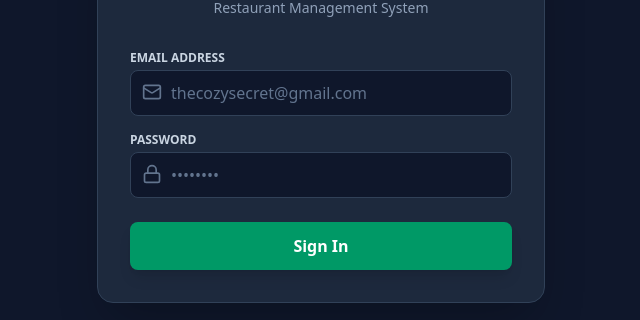
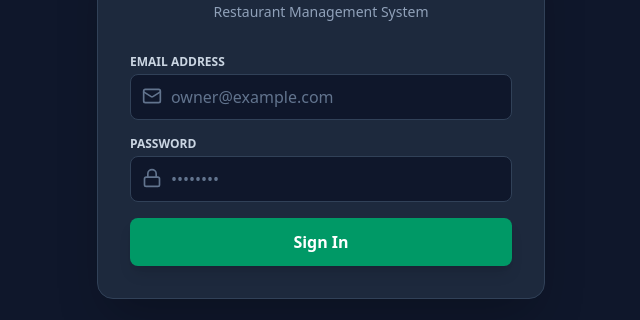
Before and after one commit to XavaChain/restaurant-management-system, a React (Vite) app: page /login in a window 1280 px wide. Shown: the part 284-604 px from the top of the page, without its empty margins (319-959 px from the left). Built offline with nearby package versions, Linux system fonts and the light colour scheme; no server answers.

Commit message:
Update Login.jsx

```diff
--- a/src/pages/Login.jsx
+++ b/src/pages/Login.jsx
@@ -1,7 +1,7 @@
 import React, { useState } from 'react';
 import { useAuth } from '../context/AuthContext';
 import { useNavigate } from 'react-router-dom';
-import { Lock, Mail, AlertCircle } from 'lucide-react';
+import { Lock, Mail, AlertCircle, RefreshCw } from 'lucide-react';
 
 export default function Login() {
   const [email, setEmail] = useState('');
@@ -20,7 +20,12 @@ export default function Login() {
       await loginWithEmail(email, password);
       navigate('/');
     } catch (err) {
-      setError(err.message || 'Login failed. Please check your credentials.');
+      console.error('Login error details:', err);
+      if (err.message === 'Failed to fetch' || err.toString().includes('Failed to fetch')) {
+        setError('Supabase সার্ভারে কানেক্ট করা যাচ্ছে না। অনুগ্রহ করে ফোনের VPN/AdBlocker বন্ধ করুন অথবা Supabase প্রজেক্টের Status চেক করুন।');
+      } else {
+        setError(err.message || 'Login failed. Please check your credentials.');
+      }
     } finally {
       setLoading(false);
     }
@@ -35,9 +40,9 @@ export default function Login() {
         </div>
 
         {error && (
-          <div className="mb-4 bg-red-950/80 border border-red-800 text-red-200 p-3 rounded-lg text-sm flex items-center space-x-2">
-            <AlertCircle className="w-5 h-5 text-red-400 shrink-0" />
-            <span>{error}</span>
+          <div className="mb-4 bg-red-950/80 border border-red-800 text-red-200 p-3 rounded-lg text-sm flex items-start space-x-2">
+            <AlertCircle className="w-5 h-5 text-red-400 shrink-0 mt-0.5" />
+            <span className="leading-relaxed">{error}</span>
           </div>
         )}
 
@@ -49,7 +54,7 @@ export default function Login() {
               <input
                 type="email"
                 required
-                placeholder="thecozysecret@gmail.com"
+                placeholder="owner@example.com"
                 value={email}
                 onChange={(e) => setEmail(e.target.value)}
                 className="w-full bg-slate-900 border border-slate-700 rounded-lg py-2.5 pl-10 pr-4 text-white placeholder-slate-500 focus:outline-none focus:border-emerald-500"
@@ -75,9 +80,16 @@ export default function Login() {
           <button
             type="submit"
             disabled={loading}
-            className="w-full bg-emerald-600 hover:bg-emerald-500 text-white font-semibold py-3 rounded-lg transition shadow-lg disabled:opacity-50 mt-2 cursor-pointer"
+            className="w-full bg-emerald-600 hover:bg-emerald-500 text-white font-semibold py-3 rounded-lg transition shadow-lg disabled:opacity-50 mt-2 cursor-pointer flex items-center justify-center space-x-2"
           >
-            {loading ? 'Signing In...' : 'Sign In'}
+            {loading ? (
+              <>
+                <RefreshCw className="w-4 h-4 animate-spin" />
+                <span>Signing In...</span>
+              </>
+            ) : (
+              <span>Sign In</span>
+            )}
           </button>
         </form>
       </div>
```
